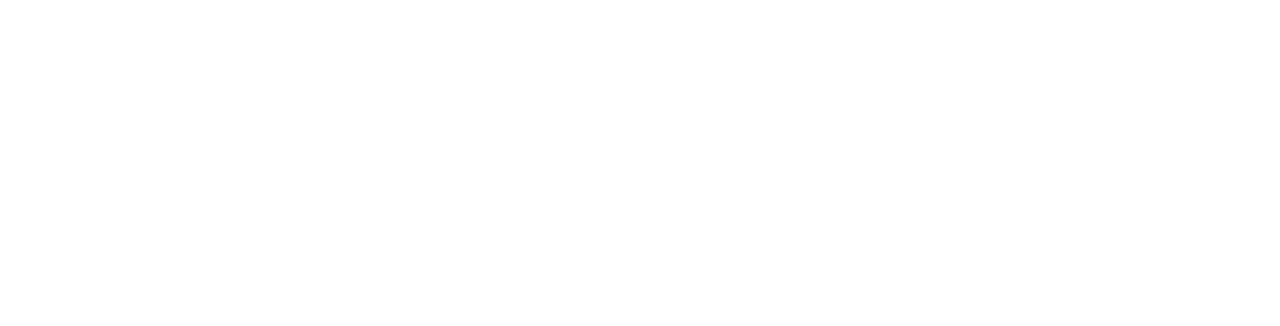
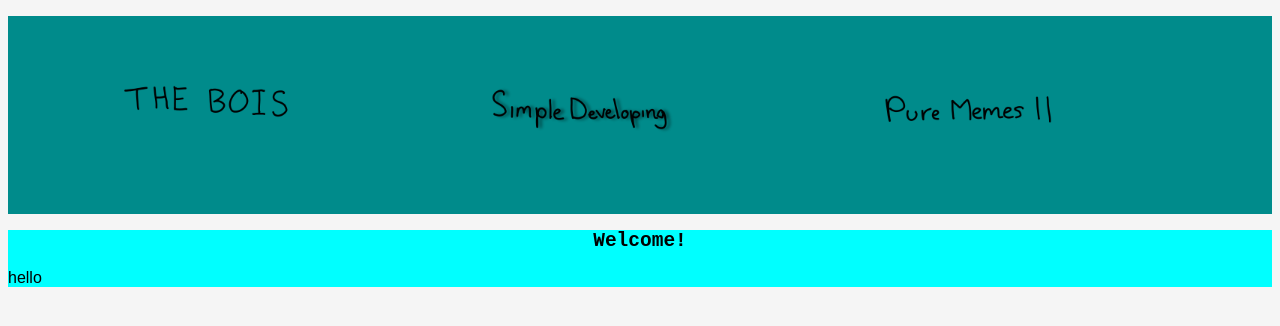
Before and after one commit to SimpleDeveloping/simpledeveloping.github.io, a plain HTML site: page index.html in a window 1280 px wide. Drawn offline with Linux system fonts and the light colour scheme.

Commit message:
more stuff

```diff
--- a/index.html
+++ b/index.html
@@ -8,7 +8,16 @@
 </head>
 
 <body>
-
+    <div class="navbar">
+        <h2><a href="https://simpledeveloping.github.io/thebois/"><img src="img/THEBOIS.png" width="384"
+                    height="192"></a><a href="index.html"><img src="img/SimpleDeveloping.png" width="384"
+                    height="192"></a><a href="about.html"><a href="https://simpledeveloping.github.io/purememes2/"><img
+                        src="img/purememes2.png" width="384" height="192"></a></h2>
+    </div>
+    <div class="main">
+        <h2 align="center">Welcome!</h2>
+        <p>hello</p>
+    </div>
 </body>
 
 </html>
--- a/style.css
+++ b/style.css
@@ -0,0 +1,26 @@
+body {
+    background-color: whitesmoke;
+}
+h1, h2, h3 {
+    font-family: monospace;
+    font-size: 18;
+}
+h4, h5, h6 {
+    font-family: monospace;
+    font-size: 16;
+}
+p {
+    font-family: fantasy;
+    font-size: 14;
+}
+.main {
+    width: auto;
+    background: cyan;
+}
+.navbar {
+    width: auto;
+    background-color: darkcyan;
+}
+a {
+    text-decoration: none;
+}
```
Also changed, not shown: about.html (added, +4 -0 lines), img/SimpleDeveloping.png (added), img/THEBOIS.png (added), img/about.png (added), img/bg-img.png (added), img/contact.png (added), img/purememes2.png (added), 2 other files.
